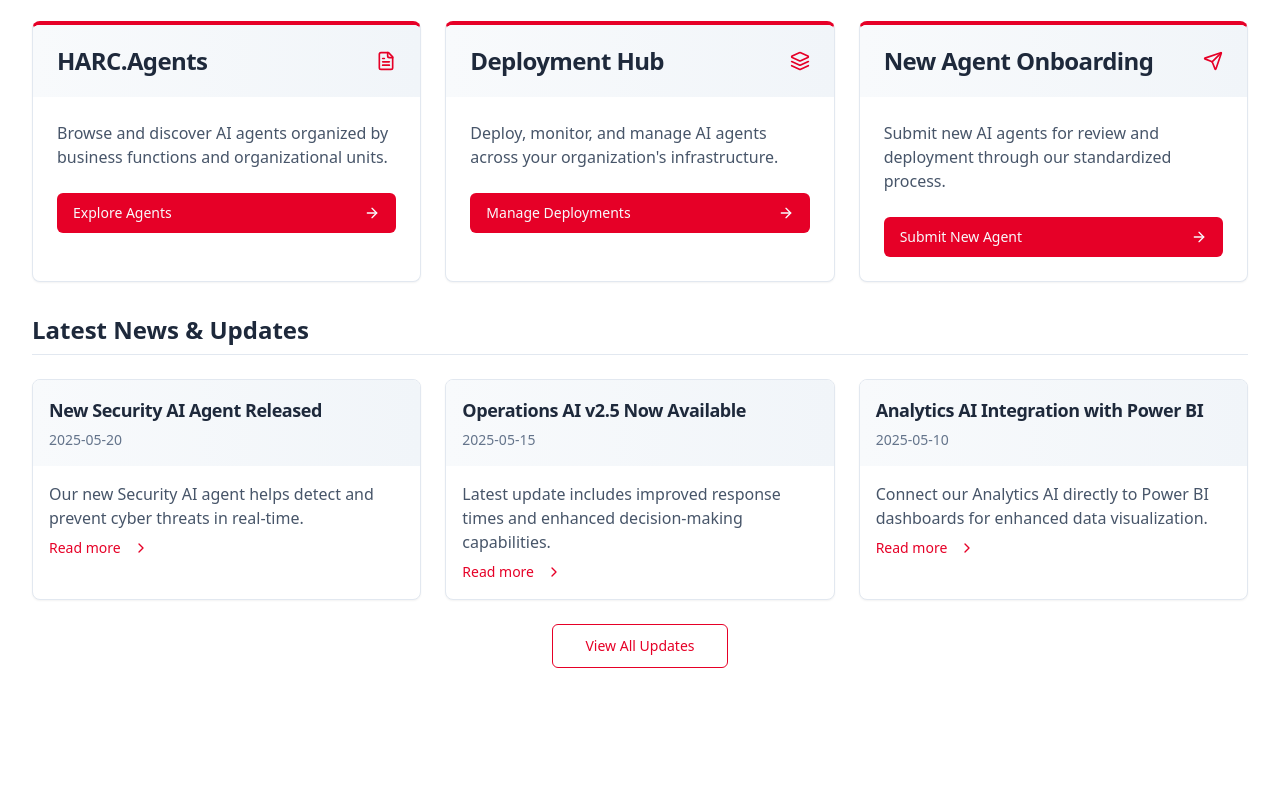
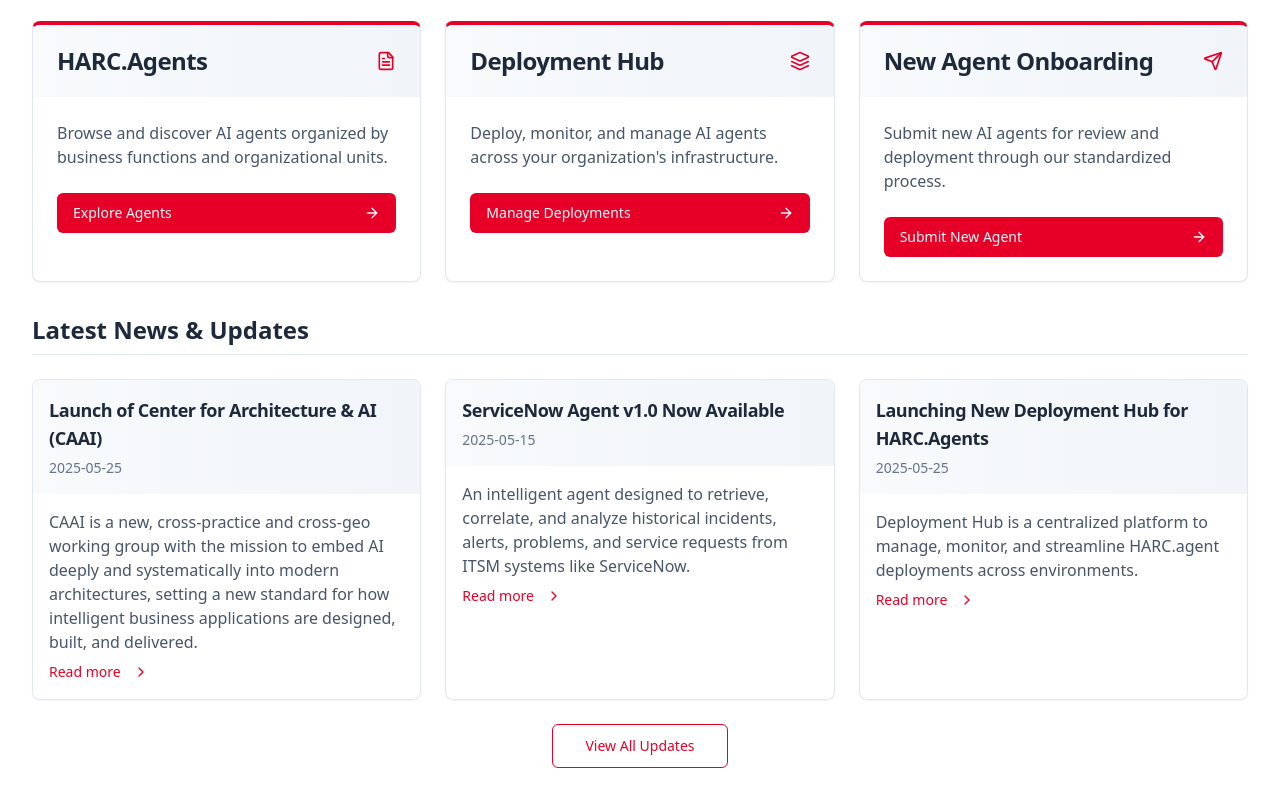
Before and after one commit to par-hitachids/agentplane-v0-3-draft, a React (Vite) app: page / in a window 1280 px wide. Shown: the part 636-1436 px from the top of the page. Before the commit the page ends 1336 px from the top, so only its background shows below. Built offline with nearby package versions, Linux system fonts and the light colour scheme.

Commit message:
Update latest news and updates
Update the content of the latest news and updates section on the landing page.

```diff
--- a/src/pages/LandingPage.tsx
+++ b/src/pages/LandingPage.tsx
@@ -1,4 +1,3 @@
-
 import { useState } from 'react';
 import { Navbar } from '@/components/dashboard/Navbar';
 import { DashboardStats } from '@/components/dashboard/DashboardStats';
@@ -13,21 +12,21 @@ const LandingPage = () => {
   const [newsItems] = useState([
     {
       id: 1,
-      title: 'New Security AI Agent Released',
-      content: 'Our new Security AI agent helps detect and prevent cyber threats in real-time.',
-      date: '2025-05-20',
+      title: 'Launch of Center for Architecture & AI (CAAI)',
+      content: 'CAAI is a new, cross-practice and cross-geo working group with the mission to embed AI deeply and systematically into modern architectures, setting a new standard for how intelligent business applications are designed, built, and delivered.',
+      date: '2025-05-25',
     },
     {
       id: 2,
-      title: 'Operations AI v2.5 Now Available',
-      content: 'Latest update includes improved response times and enhanced decision-making capabilities.',
+      title: 'ServiceNow Agent v1.0 Now Available',
+      content: 'An intelligent agent designed to retrieve, correlate, and analyze historical incidents, alerts, problems, and service requests from ITSM systems like ServiceNow.',
       date: '2025-05-15',
     },
     {
       id: 3,
-      title: 'Analytics AI Integration with Power BI',
-      content: 'Connect our Analytics AI directly to Power BI dashboards for enhanced data visualization.',
-      date: '2025-05-10',
+      title: 'Launching New Deployment Hub for HARC.Agents',
+      content: 'Deployment Hub is a centralized platform to manage, monitor, and streamline HARC.agent deployments across environments.',
+      date: '2025-05-25',
     },
   ]);
 
```
